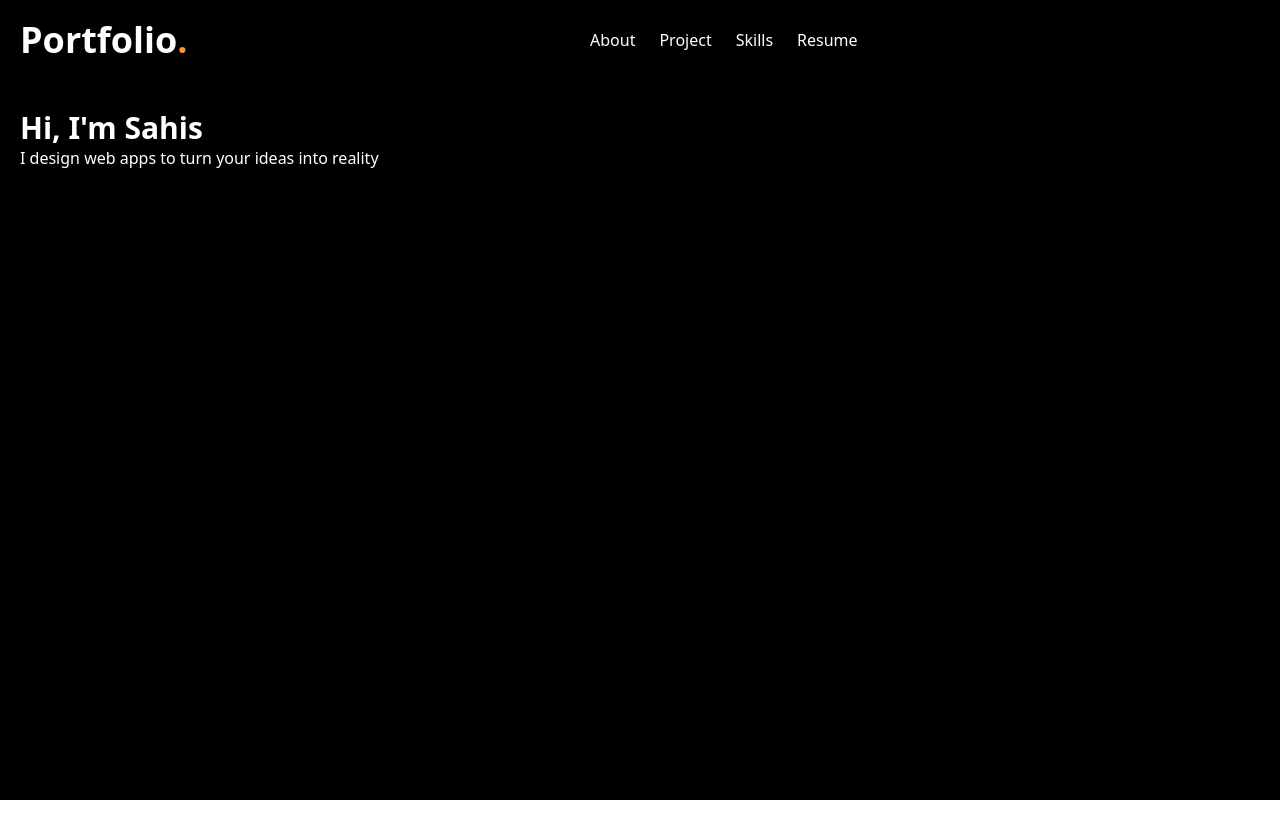
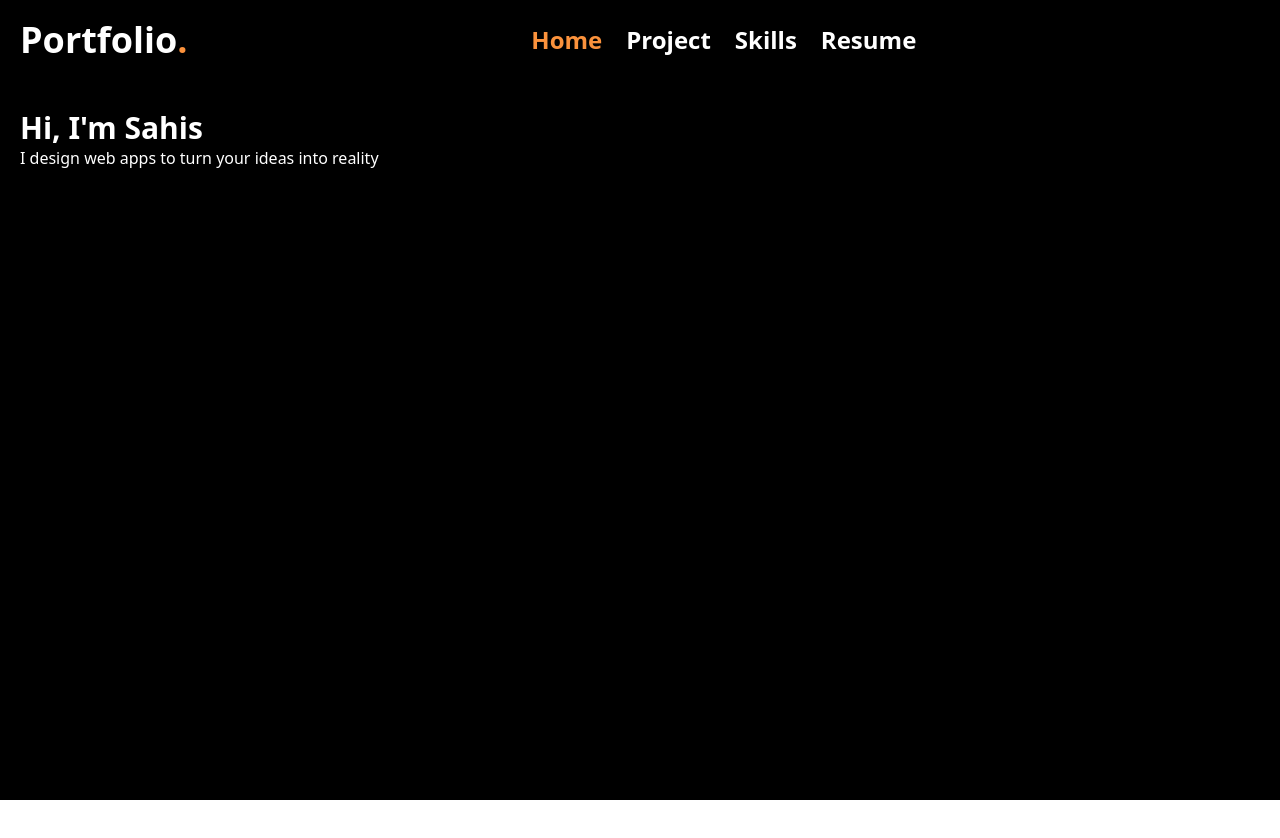
Before and after one commit to SahisN/WebsitePortfolio, a React (Vite) app: page / in a window 1280 px wide. Shown: the top 838 px of the page. Built offline with nearby package versions, Linux system fonts and the light colour scheme.

Commit message:
feat: Added Page Indicator

```diff
--- a/src/components/NavBar.tsx
+++ b/src/components/NavBar.tsx
@@ -1,6 +1,13 @@
 import { Link } from "react-router-dom";
 
-const NavBar = () => {
+interface props {
+  pageNo : number
+}
+
+const linkTitle = ['Home', 'Project', 'Skills', 'Resume']
+const link = ['/', '/projects', '/skills', '/resume']
+
+const NavBar = ({pageNo} : props) => {
   return (
     <header className="flex items-center">
       <h1 className="text-4xl font-bold text-white">
@@ -11,18 +18,13 @@ const NavBar = () => {
       {/** header */}
       <div className="w-full flex justify-center">
         <nav className="space-x-6">
-          <a href="#about" className="text-white hover:text-orange-400">
-            About
-          </a>
-          <Link to="/projects" className="text-white hover:text-orange-400">
-            Project
-          </Link>
-          <a href="#skills" className="text-white hover:text-orange-400">
-            Skills
-          </a>
-          <a href="#resume" className="text-white hover:text-orange-400">
-            Resume
-          </a>
+          {linkTitle.map((element, index) => {
+            if(index == pageNo) {
+              return (<Link className="text-orange-400 font-bold text-2xl" to={link[index]}>{element}</Link>)
+            }
+
+            return (<Link className="text-white hover:text-orange-400 text-2xl font-bold" to={link[index]}>{element}</Link>)
+          })}
         </nav>
       </div>
     </header>
--- a/src/pages/HomePage.tsx
+++ b/src/pages/HomePage.tsx
@@ -3,7 +3,7 @@ import NavBar from "../components/NavBar";
 const HomePage = () => {
   return (
     <div className="px-[20px] py-[20px] h-screen bg-black">
-      <NavBar />
+      <NavBar pageNo={0} />
       <div className="py-[50px] text-white">
         <section className="h-screen item-center justify-center">
           {/** left side */}
```
